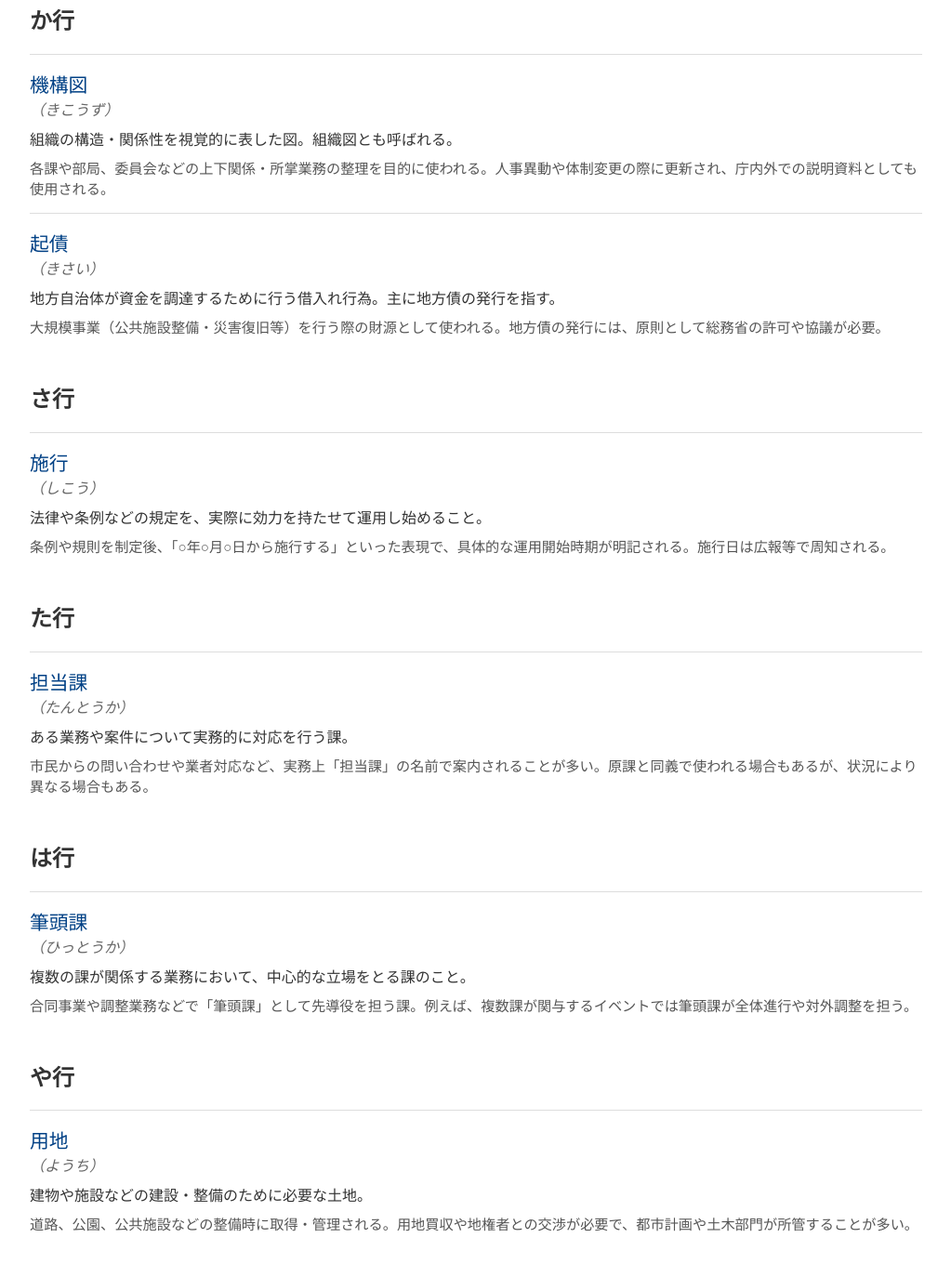
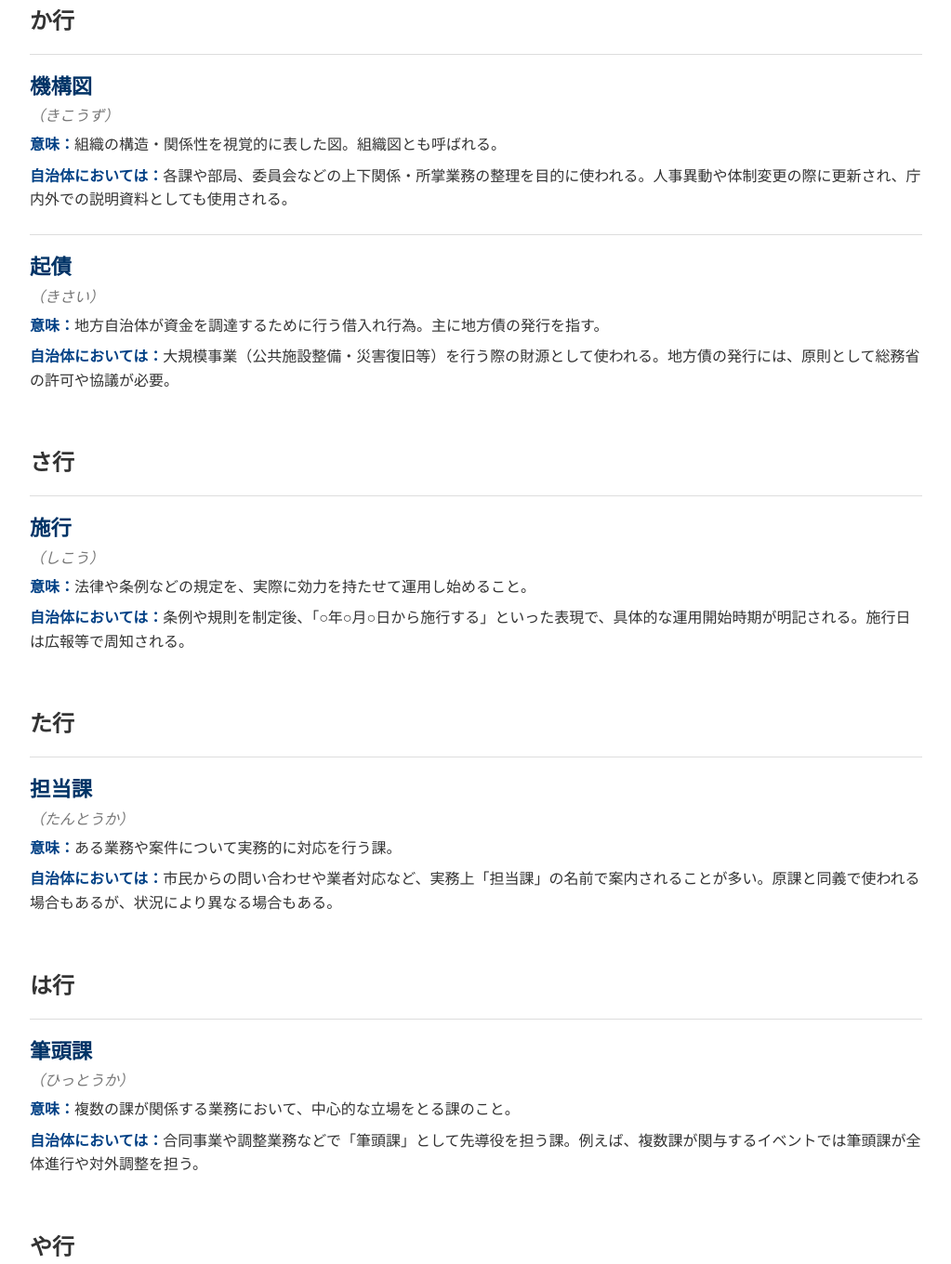
Before and after one commit to somami/somami.github.io, a plain HTML site: page index.html in a window 1280 px wide. Shown: the part 947-2307 px from the top of the page at 93% size, without its empty margins (128-1151 px from the left). Drawn offline with Linux system fonts and the light colour scheme.

Commit message:
見出し追加

```diff
--- a/index.html
+++ b/index.html
@@ -46,11 +46,25 @@
       border-top: 1px solid #ddd;
     }
     .term-title {
-      font-size: 1.3em; color: #004085;
+      font-size: 1.4em;
+      color: #003366;
+      font-weight: bold;
+      margin-bottom: 0.2em;
     }
-    .term-reading { font-style: italic; color: #666; }
-    .term-definition { margin: .5rem 0; }
-    .term-context { color: #555; font-size: 0.95em; }
+    .term-reading {
+      font-style: italic;
+      color: #777;
+      margin-bottom: 0.5em;
+    }
+    .term-definition,
+    .term-context {
+      margin-bottom: 0.5em;
+      line-height: 1.6;
+    }
+    .term-definition strong,
+    .term-context strong {
+      color: #004085;
+    }
   </style>
 </head>
 <body>
@@ -114,14 +128,14 @@
     <div class="term" id="kikouzu">
       <div class="term-title">機構図</div>
       <div class="term-reading">（きこうず）</div>
-      <div class="term-definition">組織の構造・関係性を視覚的に表した図。組織図とも呼ばれる。</div>
-      <div class="term-context">各課や部局、委員会などの上下関係・所掌業務の整理を目的に使われる。人事異動や体制変更の際に更新され、庁内外での説明資料としても使用される。</div>
+      <div class="term-definition"><strong>意味：</strong>組織の構造・関係性を視覚的に表した図。組織図とも呼ばれる。</div>
+      <div class="term-context"><strong>自治体においては：</strong>各課や部局、委員会などの上下関係・所掌業務の整理を目的に使われる。人事異動や体制変更の際に更新され、庁内外での説明資料としても使用される。</div>
     </div>
     <div class="term" id="kisai">
       <div class="term-title">起債</div>
       <div class="term-reading">（きさい）</div>
-      <div class="term-definition">地方自治体が資金を調達するために行う借入れ行為。主に地方債の発行を指す。</div>
-      <div class="term-context">大規模事業（公共施設整備・災害復旧等）を行う際の財源として使われる。地方債の発行には、原則として総務省の許可や協議が必要。</div>
+      <div class="term-definition"><strong>意味：</strong>地方自治体が資金を調達するために行う借入れ行為。主に地方債の発行を指す。</div>
+      <div class="term-context"><strong>自治体においては：</strong>大規模事業（公共施設整備・災害復旧等）を行う際の財源として使われる。地方債の発行には、原則として総務省の許可や協議が必要。</div>
     </div>
   </div>
 
@@ -130,8 +144,8 @@
     <div class="term" id="shikou">
       <div class="term-title">施行</div>
       <div class="term-reading">（しこう）</div>
-      <div class="term-definition">法律や条例などの規定を、実際に効力を持たせて運用し始めること。</div>
-      <div class="term-context">条例や規則を制定後、「○年○月○日から施行する」といった表現で、具体的な運用開始時期が明記される。施行日は広報等で周知される。</div>
+      <div class="term-definition"><strong>意味：</strong>法律や条例などの規定を、実際に効力を持たせて運用し始めること。</div>
+      <div class="term-context"><strong>自治体においては：</strong>条例や規則を制定後、「○年○月○日から施行する」といった表現で、具体的な運用開始時期が明記される。施行日は広報等で周知される。</div>
     </div>
   </div>
 
@@ -140,8 +154,8 @@
     <div class="term" id="tantouka">
       <div class="term-title">担当課</div>
       <div class="term-reading">（たんとうか）</div>
-      <div class="term-definition">ある業務や案件について実務的に対応を行う課。</div>
-      <div class="term-context">市民からの問い合わせや業者対応など、実務上「担当課」の名前で案内されることが多い。原課と同義で使われる場合もあるが、状況により異なる場合もある。</div>
+      <div class="term-definition"><strong>意味：</strong>ある業務や案件について実務的に対応を行う課。</div>
+      <div class="term-context"><strong>自治体においては：</strong>市民からの問い合わせや業者対応など、実務上「担当課」の名前で案内されることが多い。原課と同義で使われる場合もあるが、状況により異なる場合もある。</div>
     </div>
   </div>
 
@@ -150,8 +164,8 @@
     <div class="term" id="hittouka">
       <div class="term-title">筆頭課</div>
       <div class="term-reading">（ひっとうか）</div>
-      <div class="term-definition">複数の課が関係する業務において、中心的な立場をとる課のこと。</div>
-      <div class="term-context">合同事業や調整業務などで「筆頭課」として先導役を担う課。例えば、複数課が関与するイベントでは筆頭課が全体進行や対外調整を担う。</div>
+      <div class="term-definition"><strong>意味：</strong>複数の課が関係する業務において、中心的な立場をとる課のこと。</div>
+      <div class="term-context"><strong>自治体においては：</strong>合同事業や調整業務などで「筆頭課」として先導役を担う課。例えば、複数課が関与するイベントでは筆頭課が全体進行や対外調整を担う。</div>
     </div>
   </div>
 
@@ -160,8 +174,8 @@
     <div class="term" id="youchi">
       <div class="term-title">用地</div>
       <div class="term-reading">（ようち）</div>
-      <div class="term-definition">建物や施設などの建設・整備のために必要な土地。</div>
-      <div class="term-context">道路、公園、公共施設などの整備時に取得・管理される。用地買収や地権者との交渉が必要で、都市計画や土木部門が所管することが多い。</div>
+      <div class="term-definition"><strong>意味：</strong>建物や施設などの建設・整備のために必要な土地。</div>
+      <div class="term-context"><strong>自治体においては：</strong>道路、公園、公共施設などの整備時に取得・管理される。用地買収や地権者との交渉が必要で、都市計画や土木部門が所管することが多い。</div>
     </div>
   </div>
 
@@ -170,8 +184,8 @@
     <div class="term" id="reiki">
       <div class="term-title">例規</div>
       <div class="term-reading">（れいき）</div>
-      <div class="term-definition">条例、規則、訓令、要綱、要領など、自治体内で制定された法令・内部規程の総称。</div>
-      <div class="term-context">実際の行政運用における「ルールブック」として活用される。職員の出張旅費に関する規程や公印の取り扱い方法など。検索や管理のための例規データベースが整備されている自治体も多い。</div>
+      <div class="term-definition"><strong>意味：</strong>条例、規則、訓令、要綱、要領など、自治体内で制定された法令・内部規程の総称。</div>
+      <div class="term-context"><strong>自治体においては：</strong>実際の行政運用における「ルールブック」として活用される。職員の出張旅費に関する規程や公印の取り扱い方法など。検索や管理のための例規データベースが整備されている自治体も多い。</div>
     </div>
   </div>
 
@@ -180,8 +194,8 @@
     <div class="term" id="ieee">
       <div class="term-title">IEEE</div>
       <div class="term-reading">（あいいーいーいー）</div>
-      <div class="term-definition">「Institute of Electrical and Electronics Engineers」の略。電子工学、電気工学、通信、情報技術などの分野で世界的に影響力を持つ米国の専門技術者団体。</div>
-      <div class="term-context">IEEEによって策定されたネットワーク機器やセキュリティに関する技術標準（例：IEEE 802.11＝Wi-Fi規格）が、自治体ネットワーク機器の調達や設計基準などに関係する場面がある。</div>
+      <div class="term-definition"><strong>意味：</strong>「Institute of Electrical and Electronics Engineers」の略。電子工学、電気工学、通信、情報技術などの分野で世界的に影響力を持つ米国の専門技術者団体。</div>
+      <div class="term-context"><strong>自治体においては：</strong>IEEEによって策定されたネットワーク機器やセキュリティに関する技術標準（例：IEEE 802.11＝Wi-Fi規格）が、自治体ネットワーク機器の調達や設計基準などに関係する場面がある。</div>
     </div>
   </div>
 
@@ -190,8 +204,8 @@
     <div class="term" id="lbo">
       <div class="term-title">LBO</div>
       <div class="term-reading">（えるびーおー）</div>
-      <div class="term-definition">「Local Break Out」の略。クラウドやインターネットへの接続を、中央集約せずに各拠点で直接行う方式。</div>
-      <div class="term-context">ガバメントクラウドやSaaS導入にあたり、庁舎から直接インターネットに出る構成としてLBOが注目されている。セキュリティ対策や三層分離の見直しとセットで議論されることが多い。</div>
+      <div class="term-definition"><strong>意味：</strong>「Local Break Out」の略。クラウドやインターネットへの接続を、中央集約せずに各拠点で直接行う方式。</div>
+      <div class="term-context"><strong>自治体においては：</strong>ガバメントクラウドやSaaS導入にあたり、庁舎から直接インターネットに出る構成としてLBOが注目されている。セキュリティ対策や三層分離の見直しとセットで議論されることが多い。</div>
     </div>
   </div>
 
@@ -200,8 +214,8 @@
     <div class="term" id="mhz60">
       <div class="term-title">60MHz帯</div>
       <div class="term-reading">（ろくじゅうめがへるつたい）</div>
-      <div class="term-definition">無線通信に使われる電波周波数帯の一つで、防災行政無線など公共目的に利用されている。</div>
-      <div class="term-context">市町村防災行政無線（同報系）で長らく使用されてきた帯域。</div>
+      <div class="term-definition"><strong>意味：</strong>無線通信に使われる電波周波数帯の一つで、防災行政無線など公共目的に利用されている。</div>
+      <div class="term-context"><strong>自治体においては：</strong>市町村防災行政無線（同報系）で長らく使用されてきた帯域。</div>
     </div>
   </div>
 
```
